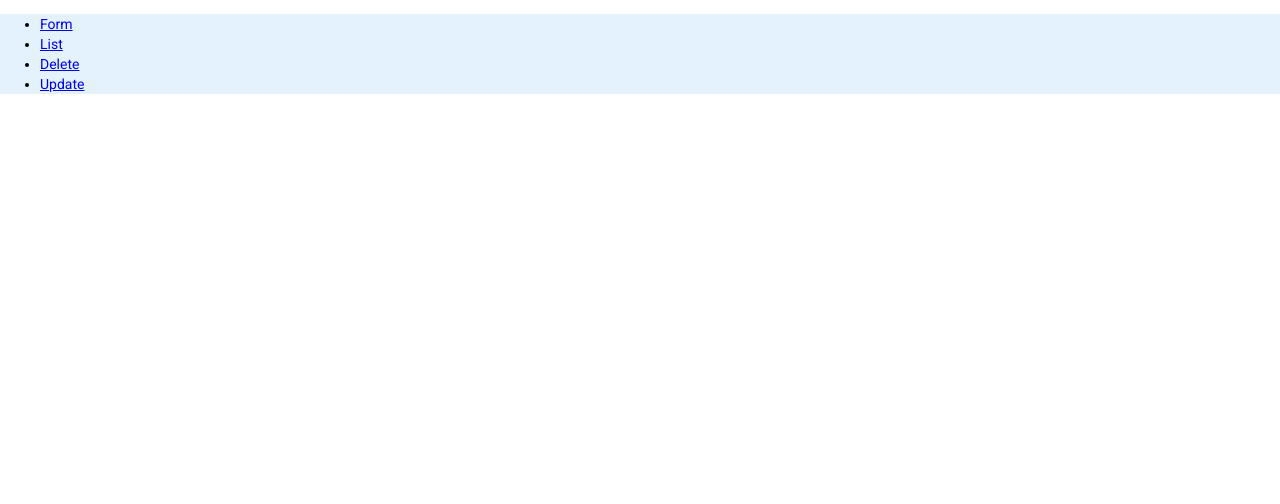
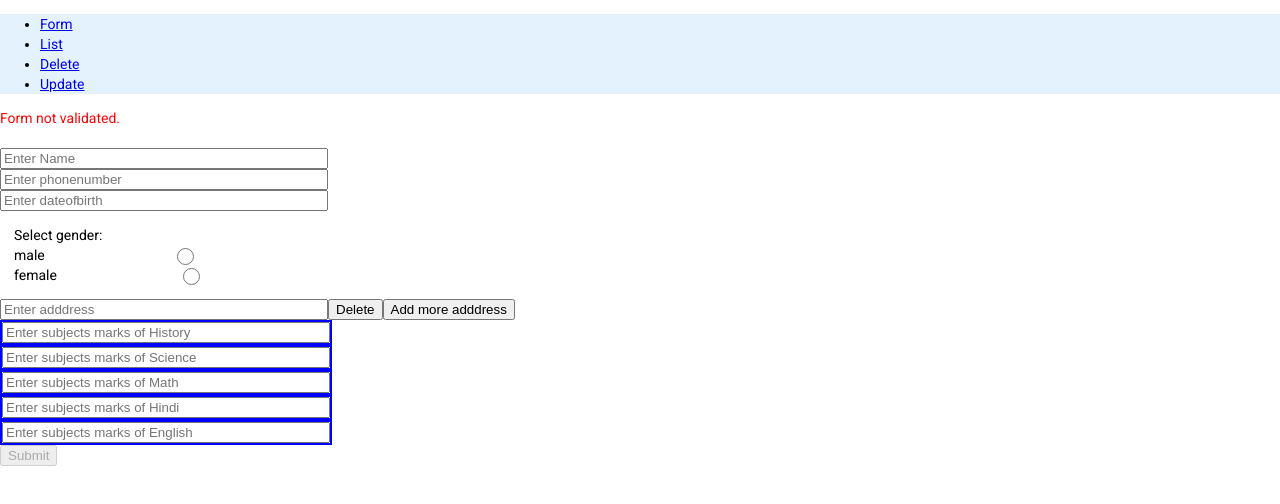
Before and after one commit to Dineshjani-lumiq/Mean-Crud, an Angular app in the folder frontend/: page / in a window 1280 px wide. Shown: the top 504 px of the page. Built offline with nearby package versions, Linux system fonts and the light colour scheme.

Commit message:
put and delete

```diff
--- a/frontend/src/app/app-header/app-header.component.html
+++ b/frontend/src/app/app-header/app-header.component.html
@@ -5,7 +5,7 @@
   <div class="collapse navbar-collapse" id="navbarSupportedContent">
     <ul class="navbar-nav mr-auto">
      <li class="nav-item" >
-        <a class="nav-link" routerLink="/form">Form </a>
+        <a class="nav-link" routerLink="/">Form </a>
       </li>
       <li class="nav-item" >
         <a class="nav-link" routerLink="/list">List</a>
--- a/frontend/src/app/app-routing.module.ts
+++ b/frontend/src/app/app-routing.module.ts
@@ -6,7 +6,7 @@ import { RouterModule, Routes } from '@angular/router';
 import {DeleteComponent} from './delete/delete.component'
 
 const routes: Routes = [
-  {path:'form',component:FormComponent},
+  {path:'',component:FormComponent},
    {path:'list',component:ListComponent},
    {path:'update',component:UpdateComponent},
    {path:'delete',component:DeleteComponent}
--- a/frontend/src/app/delete/delete.component.html
+++ b/frontend/src/app/delete/delete.component.html
@@ -13,4 +13,5 @@
 
   </div>
 </form>
+{{student?.message}}
 </div>
--- a/frontend/src/app/delete/delete.component.ts
+++ b/frontend/src/app/delete/delete.component.ts
@@ -10,10 +10,13 @@ import { FormsModule } from '@angular/forms';
   styleUrls: ['./delete.component.css']
 })
 export class DeleteComponent {
+
+
 mobnumPattern = "^((\\+91-?)|0)?[0-9]{10}$";
 formSubmitted = false;
    isValidFormSubmitted = false;
   constructor(private exchangeService: ExchangeService) { }
+  student:any;
 
   userForm = new FormGroup({
   phonenumber: new FormControl('', [Validators.pattern(this.mobnumPattern)])
@@ -29,8 +32,7 @@ var phonenumber=this.userForm?.get('phonenumber')?.value;
 
     this.exchangeService?.deletestudent(phonenumber).subscribe((res) => {
 
-       console.log("data deleted successfully");
-
+this.student=res;
 
       });
     this.formSubmitted = true;
--- a/frontend/src/app/form/form.component.css
+++ b/frontend/src/app/form/form.component.css
@@ -1,4 +1,4 @@
-.form-group input {
+.form-group input{
     width: 320px;
  }
 
@@ -16,3 +16,12 @@
     border: 2px solid blue;
     width: 328px;
 }
+.check{
+    width: 320px;
+    padding: 1em;
+}
+.forinline{
+display: inline-flex;
+width: 310px;
+height: 20px;
+}
--- a/frontend/src/app/form/form.component.html
+++ b/frontend/src/app/form/form.component.html
@@ -27,29 +27,44 @@
 
           <div>
             <input mdbInput class="margin" formControlName="phonenumber" placeholder="Enter phonenumber ">
-             <div *ngIf="userForm.controls['phonenumber'].invalid &&
-        userForm.controls['phonenumber'].errors &&
+
+              <div *ngIf="userForm.controls['phonenumber'].errors?.required&&(userForm.controls['phonenumber'].dirty || userForm.controls['phonenumber'].touched)" class="error">
+               phonenumber required.
+              </div>
+             <div *ngIf="userForm.controls['phonenumber'].invalid && !userForm.controls['phonenumber'].errors?.required&&
+
         (userForm.controls['phonenumber'].dirty || userForm.controls['phonenumber'].touched)" class="error">
-phonenumber shoud be 10 digit
+Phonenumber should be 10 digit
           </div>
 
           </div>
 
           <div>
             <input mdbInput class="margin" formControlName="dateofbirth" placeholder="Enter dateofbirth ">
-             <div *ngIf="userForm.controls['dateofbirth'].invalid &&
-        userForm.controls['dateofbirth'].errors &&
+             <div *ngIf="userForm.controls['dateofbirth'].errors?.required&&(userForm.controls['dateofbirth'].dirty || userForm.controls['dateofbirth'].touched)" class="error">
+               dateofbirth required.
+              </div>
+             <div *ngIf="userForm.controls['dateofbirth'].invalid && !userForm.controls['dateofbirth'].errors?.required&&
+
         (userForm.controls['dateofbirth'].dirty || userForm.controls['dateofbirth'].touched)" class="error">
 Birthdate should be in yyyy-mm-dd format
           </div>
 
           </div>
-          <div>
-            <input mdbInput class="margin" formControlName="gender" placeholder="Enter gender ">
-            <label *ngIf="userForm.get('gender')?.invalid" [ngClass]="'error'"> </label>
 
+          <div class="check">
+            <label>Select gender:</label>
+          <label class="forinline">
+            <span>male</span>
+     <input type="radio" value="Male" formControlName="gender">
+
+   </label>
+   <label class="forinline">
+     <span>female</span>
+     <input type="radio" value="Female" formControlName="gender">
+
+   </label>
           </div>
-
           <div formArrayName="address">
             <div *ngFor="let skills of address.controls; index as idx">
               <input mdbInput class="margin" [formControlName]="idx" placeholder="Enter adddress">
--- a/frontend/src/app/update/update.component.html
+++ b/frontend/src/app/update/update.component.html
@@ -40,6 +40,7 @@
 
           </div>
         </form>
+        {{student?.message}}
         <div>
           <div class="col s7">
 
--- a/frontend/src/app/update/update.component.ts
+++ b/frontend/src/app/update/update.component.ts
@@ -11,6 +11,7 @@ import { FormsModule } from '@angular/forms';
 export class UpdateComponent {
 
  constructor(private exchangeService: ExchangeService) { }
+ student:any;
   subjectlist=["History","Science","Math","Hindi","English"];
   formSubmitted = false;
    isValidFormSubmitted = false;
@@ -53,10 +54,11 @@ marks:this.userForm?.get('Subjects')?.value
 
     this.exchangeService.updatestudent(mp).subscribe((res) => {
 
-       console.log("data saved successfully");
+       this.student=res;
 
 
       });
+      console.log(this.student);
     this.formSubmitted = true;
      this.isValidFormSubmitted = true;
     if(this.userForm.valid) {
```
Also changed, not shown: 1 other file (tests, documents, lock files or other folders).
